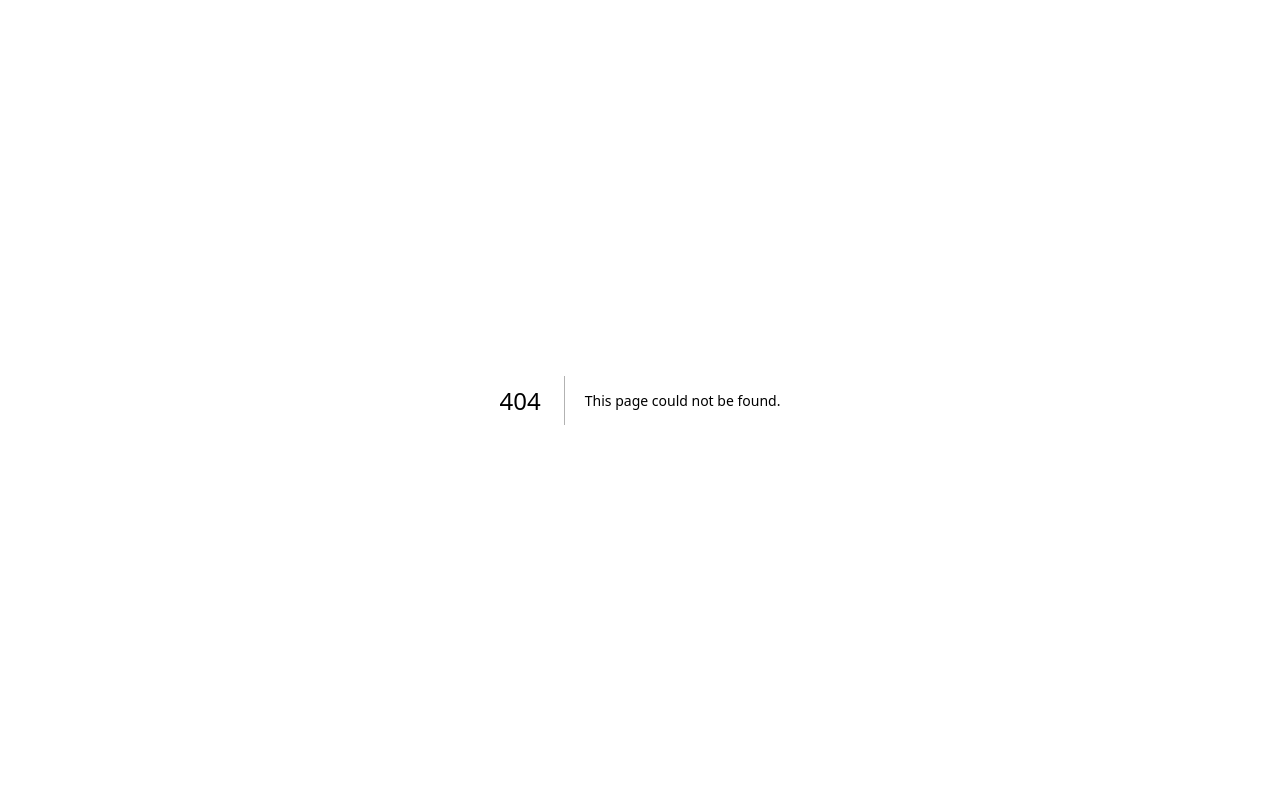
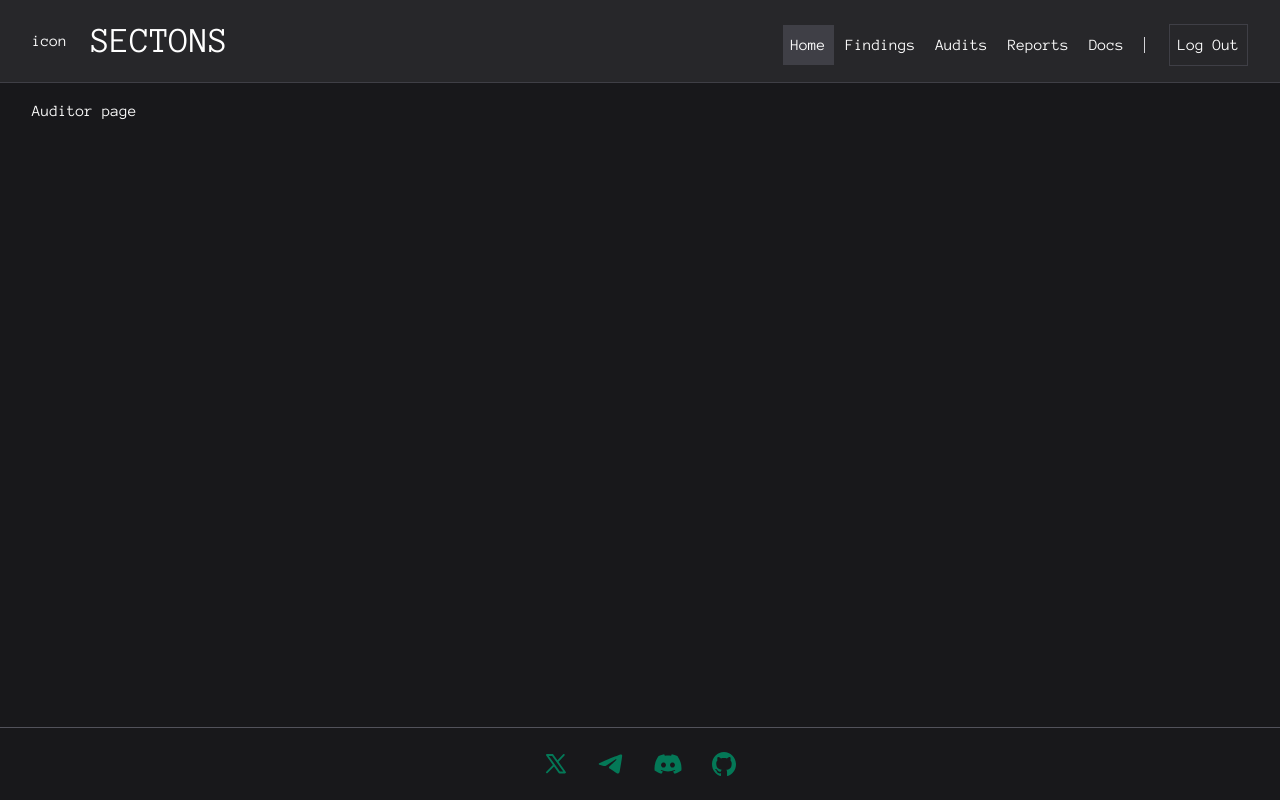
Before and after one commit to s3ctons/website, a Next.js app: page /auditor in a window 1280 px wide. Before the commit this address had no page. Built offline with nearby package versions, Linux system fonts and the light colour scheme.

Commit message:
Auditor page header and layout

```diff
--- a/package.json
+++ b/package.json
@@ -9,9 +9,10 @@
     "lint": "next lint"
   },
   "dependencies": {
+    "next": "14.2.13",
     "react": "^18",
     "react-dom": "^18",
-    "next": "14.2.13"
+    "react-icons": "^5.3.0"
   },
   "devDependencies": {
     "@types/node": "^20",
--- /dev/null
+++ b/src/app/auditor/audits/page.tsx
@@ -0,0 +1,3 @@
+export default function AuditsPage() {
+  return <>Audits page</>
+}
--- /dev/null
+++ b/src/app/auditor/layout.tsx
@@ -0,0 +1,18 @@
+import { AuditorHeader } from "@/components/AuditorHeader"
+import { Footer } from "@/components/Footer"
+
+export default function AuditorLayout({
+  children,
+}: Readonly<{
+  children: React.ReactNode
+}>) {
+  return (
+    <div className="flex h-dvh flex-col">
+      <AuditorHeader />
+      <div className="container mx-auto grow p-4 sm:px-6 lg:px-8">
+        {children}
+      </div>
+      <Footer />
+    </div>
+  )
+}
--- /dev/null
+++ b/src/app/auditor/page.tsx
@@ -0,0 +1,3 @@
+export default function AuditorPage() {
+  return <>Auditor page</>
+}
--- a/src/app/page.tsx
+++ b/src/app/page.tsx
@@ -4,7 +4,7 @@ import { InfoBoxes } from "@/components/InfoBoxes"
 import { InfoSection } from "@/components/InfoSection"
 import { Footer } from "@/components/Footer"
 
-export default function Home() {
+export default function HomePage() {
   return (
     <>
       <Header />
--- /dev/null
+++ b/src/components/AuditorHeader.tsx
@@ -0,0 +1,131 @@
+"use client"
+
+import Link from "next/link"
+import { usePathname } from "next/navigation"
+import { useEffect, useRef, useState } from "react"
+import { FaHouseUser } from "react-icons/fa"
+import {
+  FaFileAlt,
+  FaClipboardList,
+  FaFont,
+  FaClipboardCheck,
+} from "react-icons/fa"
+import { Bars } from "@/components/svg/Bars"
+import { Cross } from "@/components/svg/Cross"
+
+export const AuditorHeader = () => {
+  const pathname = usePathname()
+
+  const [isMobileMenuOpen, setIsMobileMenuOpen] = useState(false)
+
+  const mobileMenuRef = useRef<HTMLDivElement>(null)
+
+  useEffect(() => {
+    const closeMobileMenu = (e: MouseEvent) => {
+      if (
+        mobileMenuRef.current &&
+        !mobileMenuRef.current.contains(e.target as Node)
+      ) {
+        setIsMobileMenuOpen(false)
+      }
+    }
+    document.body.addEventListener("click", closeMobileMenu)
+    return () => document.body.removeEventListener("click", closeMobileMenu)
+  }, [])
+  return (
+    <header className="flex w-full flex-wrap border-b border-secondary-700 bg-secondary-800 md:flex-nowrap md:justify-start">
+      <nav className="container mx-auto p-4 sm:px-6 md:flex md:items-center md:justify-between md:gap-3 lg:px-8">
+        <div
+          ref={mobileMenuRef}
+          className="flex items-center justify-between gap-x-1"
+        >
+          <Link href="/auditor">
+            <div className="flex select-none items-center gap-6">
+              <div>icon</div>
+              <div className="text-4xl">SECTONS</div>
+            </div>
+          </Link>
+
+          {isMobileMenuOpen ? (
+            <button
+              onClick={() => setIsMobileMenuOpen(false)}
+              className="flex size-9 items-center justify-center border border-secondary-700 font-medium hover:bg-secondary-700 focus:bg-secondary-700 focus:outline-none md:hidden"
+            >
+              <Cross />
+            </button>
+          ) : (
+            <button
+              onClick={() => setIsMobileMenuOpen(true)}
+              className="flex size-9 items-center justify-center border border-secondary-700 font-medium hover:bg-secondary-700 focus:bg-secondary-700 focus:outline-none md:hidden"
+            >
+              <Bars />
+            </button>
+          )}
+        </div>
+
+        <div
+          className={`${isMobileMenuOpen ? "max-md:block" : "max-md:hidden"} grow basis-full overflow-hidden transition-all duration-300`}
+        >
+          <div className="max-h-[75vh] overflow-hidden overflow-y-auto">
+            <div className="flex flex-col pt-2 md:flex-row md:items-center md:gap-1">
+              <div className="grow">
+                <div className="flex flex-col gap-1 md:flex-row md:items-center md:justify-end">
+                  <Link
+                    className={`${pathname === "/auditor" && "bg-secondary-700"} flex items-center p-2 hover:bg-secondary-700`}
+                    href="/auditor"
+                  >
+                    <FaHouseUser className="me-3 shrink-0 md:hidden" />
+                    Home
+                  </Link>
+
+                  <Link
+                    className={`${pathname === "/auditor/findings" && "bg-secondary-700"} flex items-center p-2 hover:bg-secondary-700`}
+                    href="/auditor/findings"
+                  >
+                    <FaClipboardList className="me-3 shrink-0 md:hidden" />
+                    Findings
+                  </Link>
+
+                  <Link
+                    className={`${pathname === "/auditor/audits" && "bg-secondary-700"} flex items-center p-2 hover:bg-secondary-700`}
+                    href="/auditor/audits"
+                  >
+                    <FaFont className="me-3 shrink-0 md:hidden" />
+                    Audits
+                  </Link>
+
+                  <Link
+                    className={`${pathname === "/auditor/reports" && "bg-secondary-700"} flex items-center p-2 hover:bg-secondary-700`}
+                    href="/auditor/reports"
+                  >
+                    <FaClipboardCheck className="me-3 shrink-0 md:hidden" />
+                    Reports
+                  </Link>
+
+                  <Link
+                    className={`${pathname === "/auditor/docs" && "bg-secondary-700"} flex items-center p-2 hover:bg-secondary-700`}
+                    href="/auditor/docs"
+                  >
+                    <FaFileAlt className="me-3 shrink-0 md:hidden" />
+                    Docs
+                  </Link>
+                </div>
+              </div>
+
+              <div className="my-2 md:mx-2 md:my-0">
+                <div className="h-px w-full bg-secondary-700 md:h-4 md:w-px md:bg-secondary-300"></div>
+              </div>
+
+              <Link
+                className="mt-2 self-start border border-secondary-700 bg-secondary-800 p-2 font-medium shadow-sm hover:bg-secondary-700 md:ml-3 md:mt-0"
+                href="/auditor/logout"
+              >
+                Log Out
+              </Link>
+            </div>
+          </div>
+        </div>
+      </nav>
+    </header>
+  )
+}
--- /dev/null
+++ b/src/components/svg/Bars.tsx
@@ -0,0 +1,18 @@
+export const Bars = () => (
+  <svg
+    className="size-5"
+    xmlns="http://www.w3.org/2000/svg"
+    width="24"
+    height="24"
+    viewBox="0 0 24 24"
+    fill="none"
+    stroke="currentColor"
+    strokeWidth="2"
+    strokeLinecap="round"
+    strokeLinejoin="round"
+  >
+    <line x1="3" x2="21" y1="6" y2="6" />
+    <line x1="3" x2="21" y1="12" y2="12" />
+    <line x1="3" x2="21" y1="18" y2="18" />
+  </svg>
+)
--- /dev/null
+++ b/src/components/svg/Cross.tsx
@@ -0,0 +1,17 @@
+export const Cross = () => (
+  <svg
+    className="size-5"
+    xmlns="http://www.w3.org/2000/svg"
+    width="24"
+    height="24"
+    viewBox="0 0 24 24"
+    fill="none"
+    stroke="currentColor"
+    strokeWidth="2"
+    strokeLinecap="round"
+    strokeLinejoin="round"
+  >
+    <path d="M18 6 6 18" />
+    <path d="m6 6 12 12" />
+  </svg>
+)
```
Also changed, not shown: 1 other file (tests, documents, lock files or other folders).
